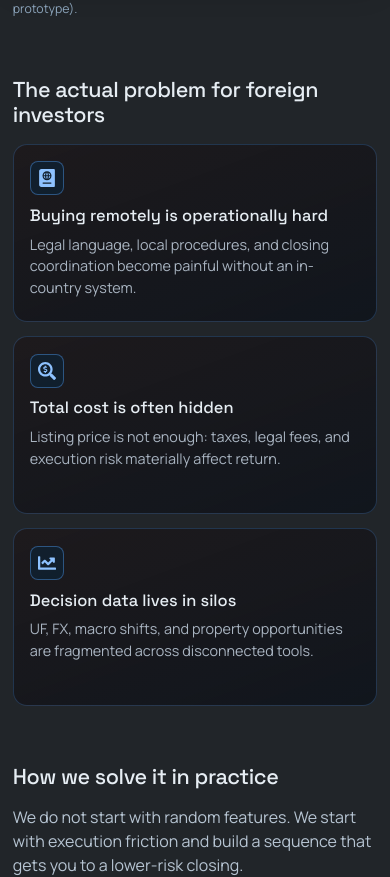
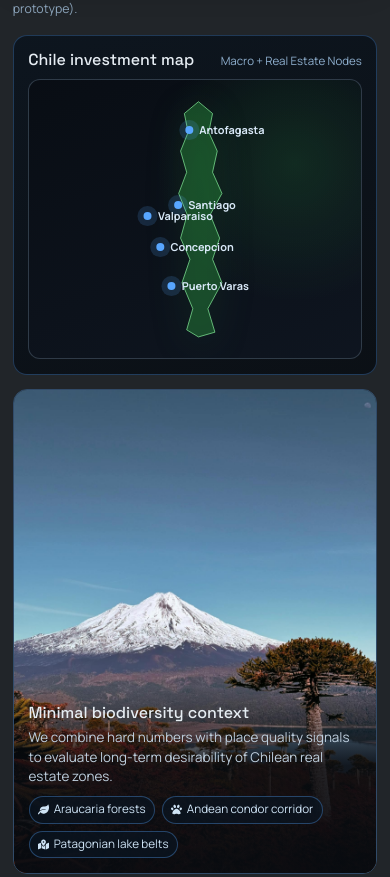
Before and after one commit to MatiasDW/Titulo-CostBench, a React (Vite) app in the folder frontend/: page /landing in a window 390 px wide. Shown: the part 4866-5743 px from the top of the page. Built offline with nearby package versions, Linux system fonts and the light colour scheme; no server answers.

Commit message:
feat: enrich landing with Chile map and biodiversity panel

```diff
--- a/frontend/src/components/Landing/LandingPage.css
+++ b/frontend/src/components/Landing/LandingPage.css
@@ -537,6 +537,148 @@
     font-size: 0.77rem;
 }
 
+.landing-chile-context {
+    margin-top: 1rem;
+    display: grid;
+    gap: 0.9rem;
+    grid-template-columns: 1fr 1fr;
+}
+
+.landing-chile-map-card {
+    border-radius: 14px;
+    border: 1px solid rgba(88, 166, 255, 0.28);
+    background: linear-gradient(160deg, rgba(12, 20, 30, 0.92), rgba(10, 14, 20, 0.92));
+    padding: 0.9rem;
+}
+
+.landing-map-head {
+    display: flex;
+    justify-content: space-between;
+    align-items: baseline;
+    gap: 0.8rem;
+}
+
+.landing-map-head h3 {
+    margin: 0;
+    font-family: var(--landing-title);
+    font-size: 1rem;
+}
+
+.landing-map-head span {
+    color: #8fb0cf;
+    font-size: 0.72rem;
+}
+
+.landing-map-stage {
+    margin-top: 0.6rem;
+    position: relative;
+    min-height: 320px;
+    border-radius: 12px;
+    border: 1px solid rgba(52, 64, 77, 0.9);
+    background:
+        radial-gradient(circle at 80% 30%, rgba(46, 160, 67, 0.18), transparent 42%),
+        linear-gradient(160deg, rgba(9, 14, 20, 0.95), rgba(15, 22, 32, 0.95));
+    overflow: hidden;
+}
+
+.landing-chile-shape {
+    position: absolute;
+    left: 34%;
+    top: 6%;
+    height: 88%;
+    width: auto;
+    filter: drop-shadow(0 6px 18px rgba(46, 160, 67, 0.25));
+}
+
+.landing-chile-shape path {
+    fill: rgba(46, 160, 67, 0.38);
+    stroke: rgba(143, 252, 164, 0.7);
+    stroke-width: 2;
+}
+
+.landing-map-pin {
+    position: absolute;
+    display: inline-flex;
+    align-items: center;
+    gap: 0.38rem;
+    transform: translate(-50%, -50%);
+    color: #d9e9f8;
+}
+
+.landing-map-pin .dot {
+    width: 8px;
+    height: 8px;
+    border-radius: 50%;
+    background: #58a6ff;
+    box-shadow: 0 0 0 6px rgba(88, 166, 255, 0.16);
+}
+
+.landing-map-pin strong {
+    display: block;
+    font-size: 0.72rem;
+    line-height: 1.1;
+}
+
+.landing-map-pin small {
+    display: block;
+    font-size: 0.66rem;
+    color: #94aeca;
+}
+
+.landing-bio-card {
+    position: relative;
+    min-height: 320px;
+    border-radius: 14px;
+    overflow: hidden;
+    border: 1px solid rgba(88, 166, 255, 0.3);
+}
+
+.landing-bio-card img {
+    width: 100%;
+    height: 100%;
+    object-fit: cover;
+    display: block;
+}
+
+.landing-bio-overlay {
+    position: absolute;
+    inset: auto 0 0 0;
+    padding: 0.92rem;
+    background: linear-gradient(180deg, rgba(8, 11, 16, 0.02), rgba(8, 11, 16, 0.88) 42%, rgba(8, 11, 16, 0.97));
+}
+
+.landing-bio-overlay h3 {
+    margin: 0;
+    font-family: var(--landing-title);
+    font-size: 1rem;
+}
+
+.landing-bio-overlay p {
+    margin: 0.4rem 0 0;
+    color: #bfd0df;
+    font-size: 0.84rem;
+    line-height: 1.45;
+}
+
+.landing-bio-tags {
+    margin-top: 0.58rem;
+    display: flex;
+    flex-wrap: wrap;
+    gap: 0.42rem;
+}
+
+.landing-bio-tags span {
+    display: inline-flex;
+    align-items: center;
+    gap: 0.3rem;
+    border-radius: 999px;
+    padding: 0.26rem 0.52rem;
+    border: 1px solid rgba(88, 166, 255, 0.34);
+    background: rgba(10, 22, 35, 0.66);
+    color: #cee3f5;
+    font-size: 0.73rem;
+}
+
 .landing-card {
     border: 1px solid rgba(88, 166, 255, 0.22);
     background: linear-gradient(160deg, rgba(22, 27, 34, 0.93), rgba(13, 17, 23, 0.78));
@@ -866,6 +1008,10 @@
         grid-template-columns: repeat(2, minmax(0, 1fr));
     }
 
+    .landing-chile-context {
+        grid-template-columns: 1fr;
+    }
+
     .landing-control-room {
         margin-top: 0.3rem;
     }
@@ -909,6 +1055,18 @@
         grid-template-columns: 1fr;
     }
 
+    .landing-map-stage {
+        min-height: 280px;
+    }
+
+    .landing-map-pin strong {
+        font-size: 0.68rem;
+    }
+
+    .landing-map-pin small {
+        display: none;
+    }
+
     .landing-step {
         grid-template-columns: 42px 1fr auto;
         padding: 0.8rem 0.75rem;
--- a/frontend/src/components/Landing/LandingPage.jsx
+++ b/frontend/src/components/Landing/LandingPage.jsx
@@ -16,8 +16,10 @@ import {
     FaHome,
     FaMapMarkedAlt,
     FaMoneyBillWave,
+    FaPaw,
     FaPassport,
     FaPlayCircle,
+    FaLeaf,
     FaSearchDollar,
     FaShieldAlt,
     FaSlidersH,
@@ -31,6 +33,7 @@ import chileValparaisoHills from '../../assets/landing/chile-valparaiso-hills.jp
 import chilePatagoniaLake from '../../assets/landing/chile-patagonia-lake.jpg';
 import chilePuertoVaras from '../../assets/landing/chile-puerto-varas.jpg';
 import chileLasCondesSanhattan from '../../assets/landing/chile-las-condes-sanhattan.jpg';
+import chileAraucariaVolcano from '../../assets/landing/chile-araucaria-volcano.jpg';
 import santiagoNight from '../../assets/santiago_night.png';
 import './LandingPage.css';
 
@@ -168,6 +171,20 @@ const CHILE_REAL_ESTATE_SPOTS = [
         subtitle: 'Urban density, transport access, and rental absorption',
         image: santiagoNight,
     },
+];
+
+const CHILE_MAP_POINTS = [
+    { city: 'Antofagasta', focus: 'Mining logistics', top: '18%', left: '59%' },
+    { city: 'Santiago', focus: 'Liquidity core', top: '45%', left: '53%' },
+    { city: 'Valparaiso', focus: 'Coastal rentals', top: '49%', left: '45%' },
+    { city: 'Concepcion', focus: 'Regional growth', top: '60%', left: '50%' },
+    { city: 'Puerto Varas', focus: 'Premium lifestyle', top: '74%', left: '54%' },
+];
+
+const CHILE_BIODIVERSITY_TAGS = [
+    { label: 'Araucaria forests', icon: <FaLeaf size={11} /> },
+    { label: 'Andean condor corridor', icon: <FaPaw size={11} /> },
+    { label: 'Patagonian lake belts', icon: <FaMapMarkedAlt size={11} /> },
 ];
 
 const container = {
@@ -409,6 +426,49 @@ const LandingPage = () => {
                     <p className="landing-photo-credit">
                         Real photography source: Pexels (used for visual context in this prototype).
                     </p>
+                    <div className="landing-chile-context">
+                        <article className="landing-chile-map-card">
+                            <div className="landing-map-head">
+                                <h3>Chile investment map</h3>
+                                <span>Macro + Real Estate Nodes</span>
+                            </div>
+                            <div className="landing-map-stage">
+                                <svg className="landing-chile-shape" viewBox="0 0 220 520" role="img" aria-label="Stylized map of Chile">
+                                    <path d="M120 10 L150 35 L142 75 L160 115 L150 160 L170 205 L145 250 L165 300 L150 345 L170 395 L140 450 L155 500 L120 510 L95 495 L108 450 L85 395 L102 345 L82 300 L96 250 L78 205 L95 160 L82 115 L98 75 L90 35 Z" />
+                                </svg>
+                                {CHILE_MAP_POINTS.map((point) => (
+                                    <div
+                                        key={point.city}
+                                        className="landing-map-pin"
+                                        style={{ top: point.top, left: point.left }}
+                                    >
+                                        <span className="dot" />
+                                        <div>
+                                            <strong>{point.city}</strong>
+                                            <small>{point.focus}</small>
+                                        </div>
+                                    </div>
+                                ))}
+                            </div>
+                        </article>
+                        <article className="landing-bio-card">
+                            <img src={chileAraucariaVolcano} alt="Chilean volcano and native forest landscape" loading="lazy" />
+                            <div className="landing-bio-overlay">
+                                <h3>Minimal biodiversity context</h3>
+                                <p>
+                                    We combine hard numbers with place quality signals to evaluate long-term
+                                    desirability of Chilean real estate zones.
+                                </p>
+                                <div className="landing-bio-tags">
+                                    {CHILE_BIODIVERSITY_TAGS.map((tag) => (
+                                        <span key={tag.label}>
+                                            {tag.icon} {tag.label}
+                                        </span>
+                                    ))}
+                                </div>
+                            </div>
+                        </article>
+                    </div>
                 </motion.section>
 
                 <motion.section
```
Also changed, not shown: frontend/src/assets/landing/chile-araucaria-volcano.jpg (added).
